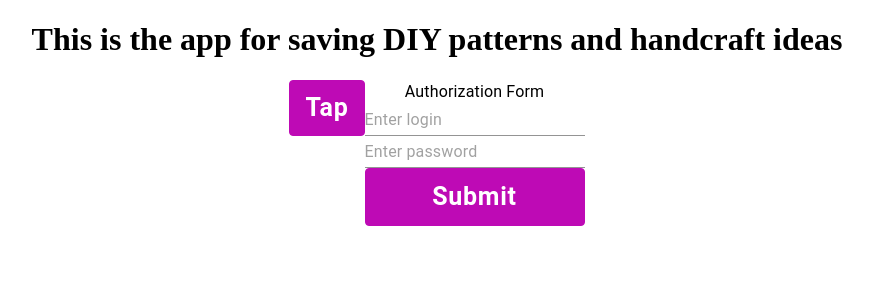
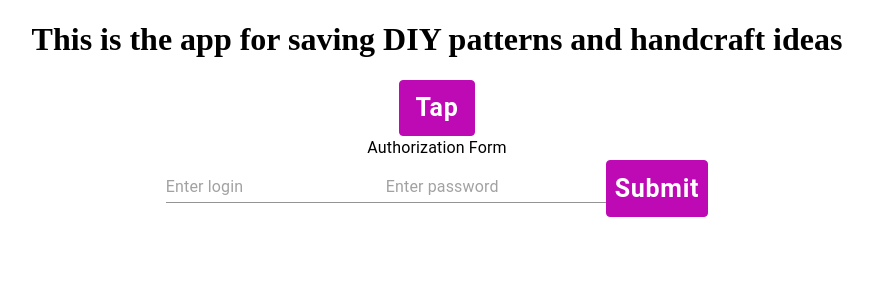
Before and after one commit to AngelinaStalnaya/Save-handmade-visual, a React (Create React App) app: page / in a window 1280 px wide. Shown: the top 300 px of the page, without its empty margins (203-1076 px from the left). Built offline with nearby package versions, Linux system fonts and the light colour scheme.

Commit message:
common btn and auth form handle click updated

```diff
--- a/src/App.js
+++ b/src/App.js
@@ -1,13 +1,18 @@
 import "./App.css";
 import CommonBtn from "./components/buttons/CommonBtn/CommonBtn";
 import AuthForm from "./components/forms/AuthForm/AuthForm";
+
+const authHandleFunc = () => {
+  console.log('auth form submit passed')
+}
 
 function App() {
   return (
     <div className="App">
       <h1>This is the app for saving DIY patterns and handcraft ideas</h1>
       <CommonBtn children="Tap" variant="outlined" />
-      <AuthForm />
+      <AuthForm handleFunc={authHandleFunc}/>
+
     </div>
   );
 }
--- a/src/components/buttons/CommonBtn/CommonBtn.jsx
+++ b/src/components/buttons/CommonBtn/CommonBtn.jsx
@@ -11,8 +11,7 @@ const CommonBtn = (props) => {
     <Button
       variant={props.variant}
       className="commonBtn"
-      classes='commonBtn'
-      onClick={props.function || handleClick}
+      onClick={props.handleBtnClickFunc || handleClick}
       >
       {props.children}
     </Button>
--- a/src/components/forms/AuthForm/AuthForm.jsx
+++ b/src/components/forms/AuthForm/AuthForm.jsx
@@ -1,17 +1,15 @@
 import React from "react";
-import { Input, FormControl, FormHelperText, Typography } from "@mui/material";
+import { Input, Typography } from "@mui/material";
 import CommonBtn from "../../buttons/CommonBtn/CommonBtn";
 
-const AuthForm = () => {
+const AuthForm = (props) => {
   return (
-    <FormControl method="POST" action="192.68.0.72/authme">
-      {/* <FormHelperText children="Auth Form" /> */}
+    <form method="POST" action="192.68.0.72/authme">
       <Typography> Authorization Form</Typography>
-
-      <Input name="login" id="authLogin" required placeholder="Enter login" />
-      <Input name="password" id="authPassword" required placeholder='Enter password' />
-      <CommonBtn function={() => {console.log('Submit btn clicked')}}>Submit</CommonBtn>
-    </FormControl>
+      <Input name="login" id="authLogin" required placeholder="Enter login" type='text'/>
+      <Input name="password" id="authPassword" required placeholder='Enter password' type='text'/>
+      <CommonBtn type='submit' handleBtnClickFunc={props.handleFunc}>Submit</CommonBtn>
+    </form>
   );
 };
 
```
